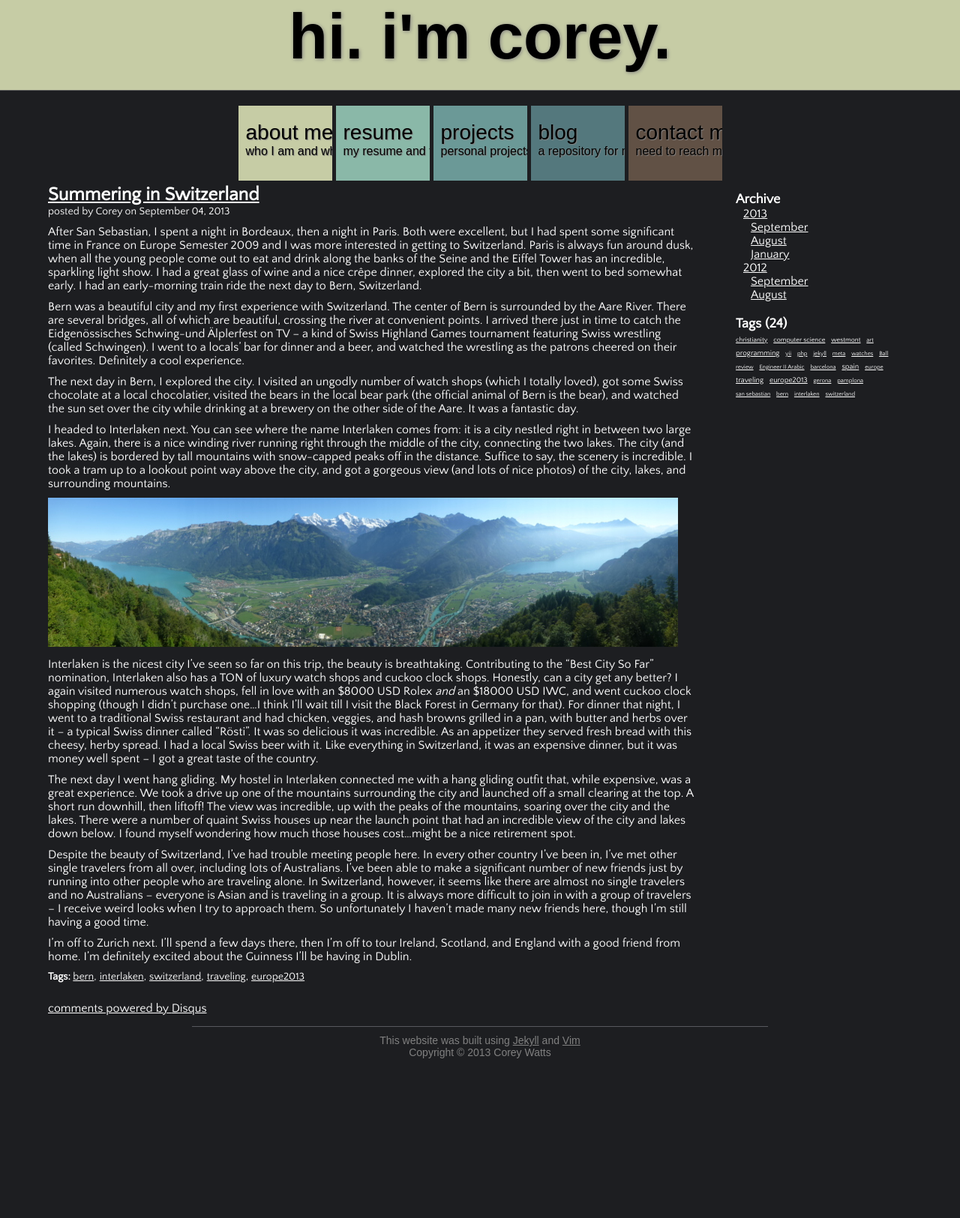
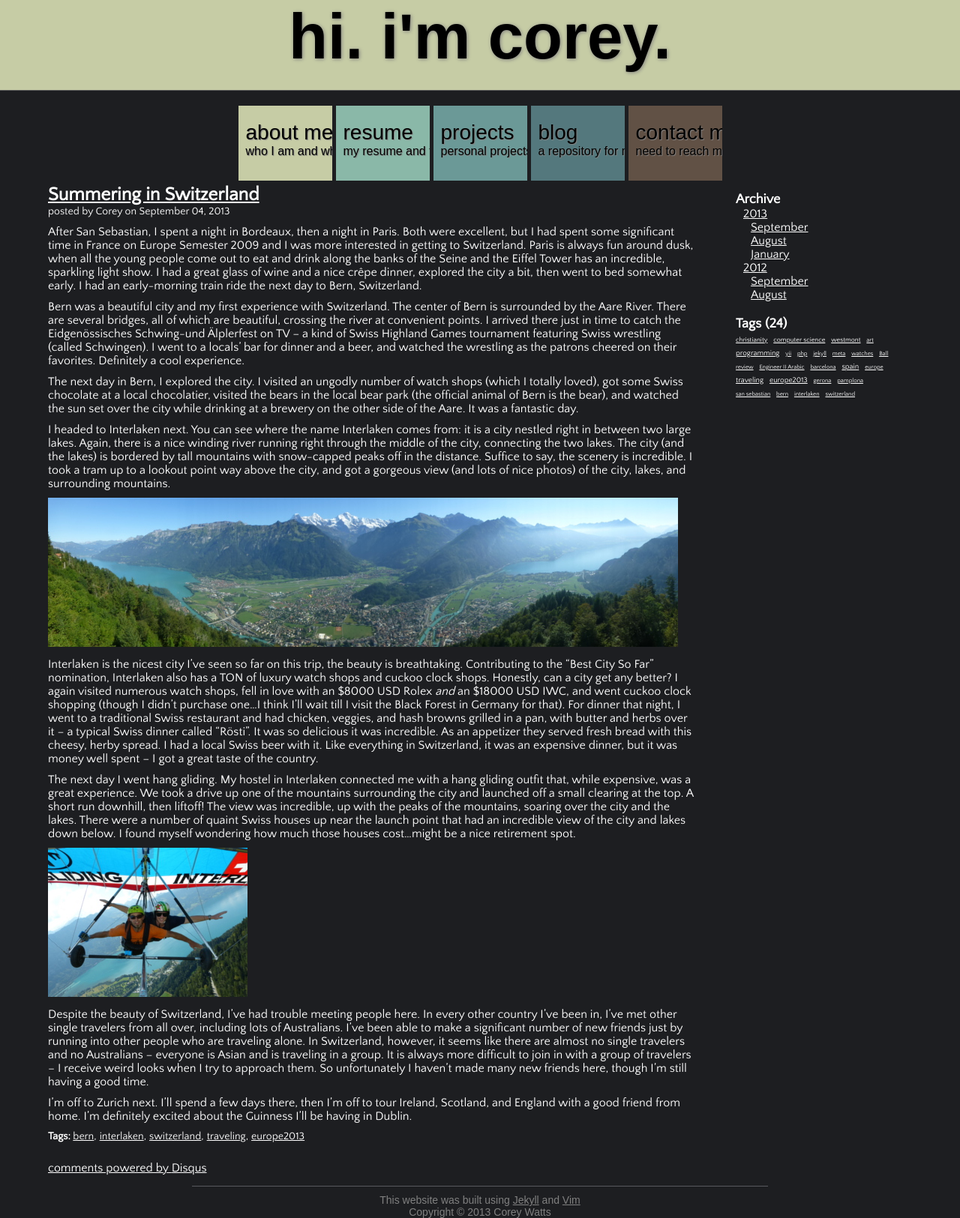
Before and after one commit to CorWatts/oldwebsite, a Jekyll site: the page built from _posts/2013-09-04-summering-in-switzerland.md, in a window 1280 px wide. Shown: the whole page at 75% size. Built offline with Jekyll 4.4.1, drawn with Linux system fonts in a browser that asks for light colours; nearby versions of some CDN libraries; some web fonts are replaced; comment, search, counter and statistics services are not loaded; before the commit the page ends 1412 px from its top, so only the background shows below that.

Commit message:
Added hang gliding photo to bern/interlaken post
I added a hang gliding photo to that blog post.
Now I've got two photos on that post...hopefully
it won't slow down load time too much.

```diff
--- a/_posts/2013-09-04-summering-in-switzerland.md
+++ b/_posts/2013-09-04-summering-in-switzerland.md
@@ -23,6 +23,8 @@ Interlaken is the nicest city I've seen so far on this trip, the beauty is breat
 
 The next day I went hang gliding. My hostel in Interlaken connected me with a hang gliding outfit that, while expensive, was a great experience. We took a drive up one of the mountains surrounding the city and launched off a small clearing at the top. A short run downhill, then liftoff! The view was incredible, up with the peaks of the mountains, soaring over the city and the lakes. There were a number of quaint Swiss houses up near the launch point that had an incredible view of the city and lakes down below. I found myself wondering how much those houses cost...might be a nice retirement spot.
 
+<a href="/img/full/hang_gliding.jpg"><img alt="Interlaken Hang Gliding" src="/img/thumb/hang_gliding.jpg" height="199" width="266" /></a>
+
 Despite the beauty of Switzerland, I've had trouble meeting people here. In every other country I've been in, I've met other single travelers from all over, including lots of Australians. I've been able to make a significant number of new friends just by running into other people who are traveling alone. In Switzerland, however, it seems like there are almost no single travelers and no Australians -- everyone is Asian and is traveling in a group. It is always more difficult to join in with a group of travelers -- I receive weird looks when I try to approach them. So unfortunately I haven't made many new friends here, though I'm still having a good time.
 
 I'm off to Zurich next. I'll spend a few days there, then I'm off to tour Ireland, Scotland, and England with a good friend from home. I'm definitely excited about the Guinness I'll be having in Dublin.
```
Also changed, not shown: img/thumb/hang_gliding.jpg (added), 1 other file.
